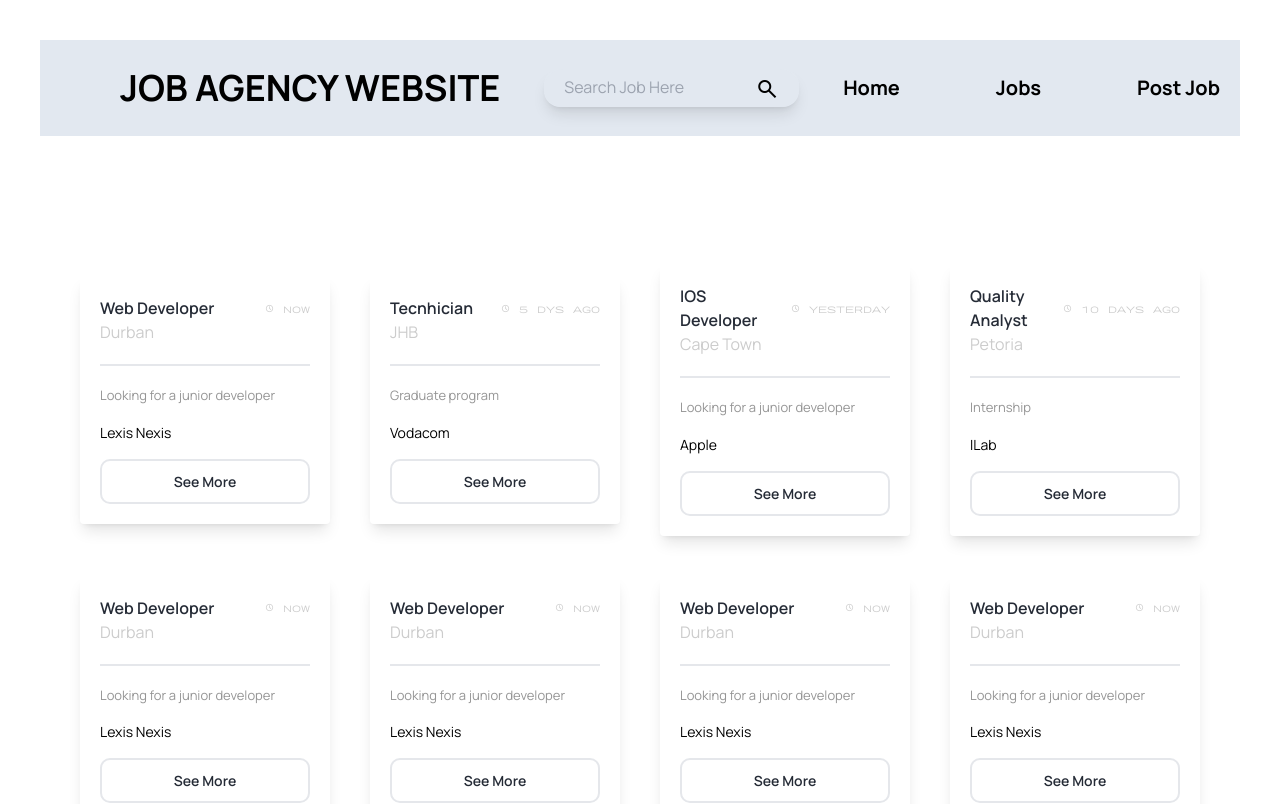
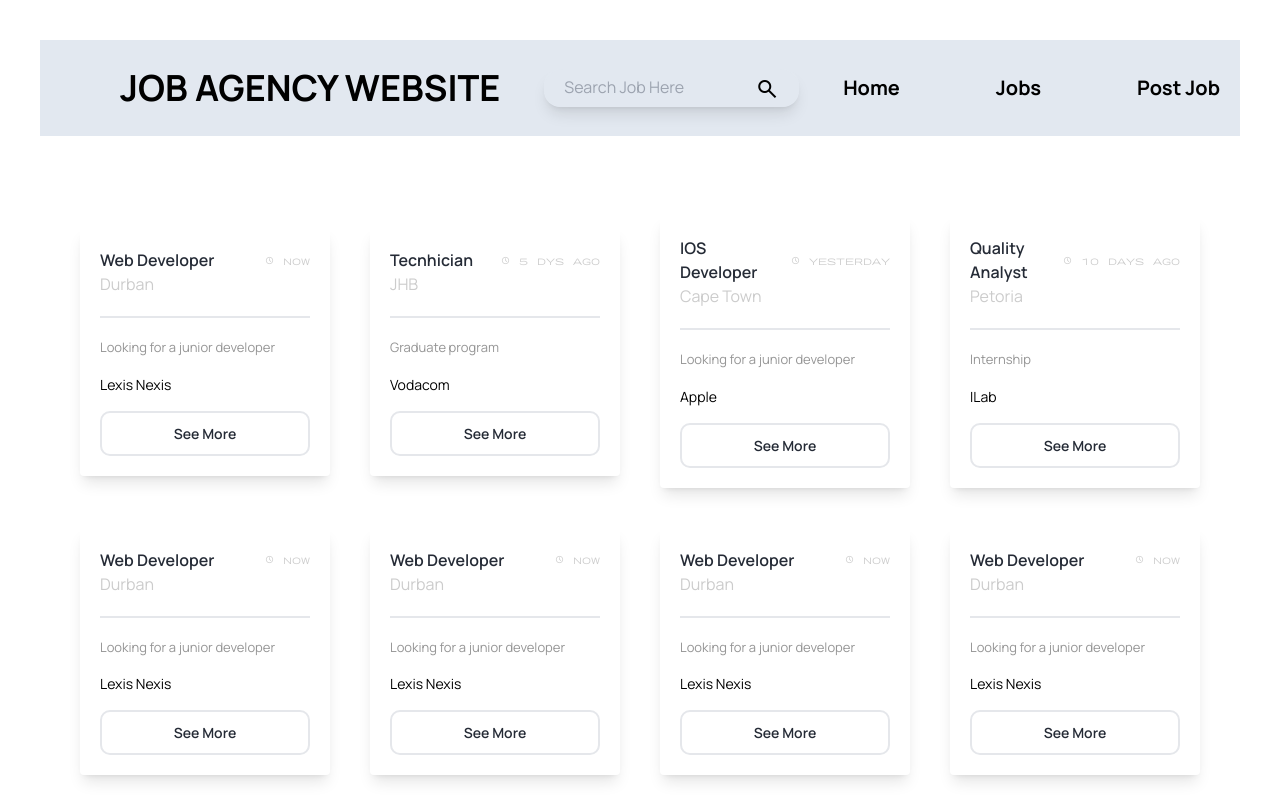
Before and after one commit to HalalaNdwandwe/job-listing, a React (Vite) app: page /Jobs in a window 1280 px wide. Shown: the top 804 px of the page. Built offline with nearby package versions, Linux system fonts and the light colour scheme.

Commit message:
Removed background images

```diff
--- a/src/Components/Jobs.jsx
+++ b/src/Components/Jobs.jsx
@@ -1,5 +1,5 @@
 import React from "react";
-import bgImg from "../assets/backgrond-image.jpg"
+import bgImg from "../assets/backgrond-image.jpg";
 import TopBar from "./TopBar";
 const Data = [
     {
@@ -87,7 +87,7 @@ const Data = [
 
 const Jobs = () => {
     return (
-        <section className={`py-12  bg-cover bg-center bg-[url(${bgImg})]`}>
+        <section className="">
 
             <div className="jobContainer flex gap-10 justify-center flex-wrap items-center py-10">
 
--- a/src/Components/home.jsx
+++ b/src/Components/home.jsx
@@ -4,7 +4,7 @@ import hmImg from "../assets/App-image.jpg";
 
 const Home = () => {
     return (
-        <section className={`bg-[url(${hmImg})]`}>
+        <section className="">
             <div className='text-center'>
                 <h1 className='font-extrabold text-3xl text-yellow-400 mb-4'>Explore Thousands of Jobs</h1>
                 <p className='text-2xl mb-4'>Find Jobs, Employment & Career Opportunities. At your fingertips!</p>
--- a/src/index.css
+++ b/src/index.css
@@ -5,6 +5,6 @@
 @tailwind utilities;
 
 :root{
-  /* background-image: url(/public/backgrond-image.jpg); */
+
   font-family: 'Manrope', sans-serif;
 }
```
